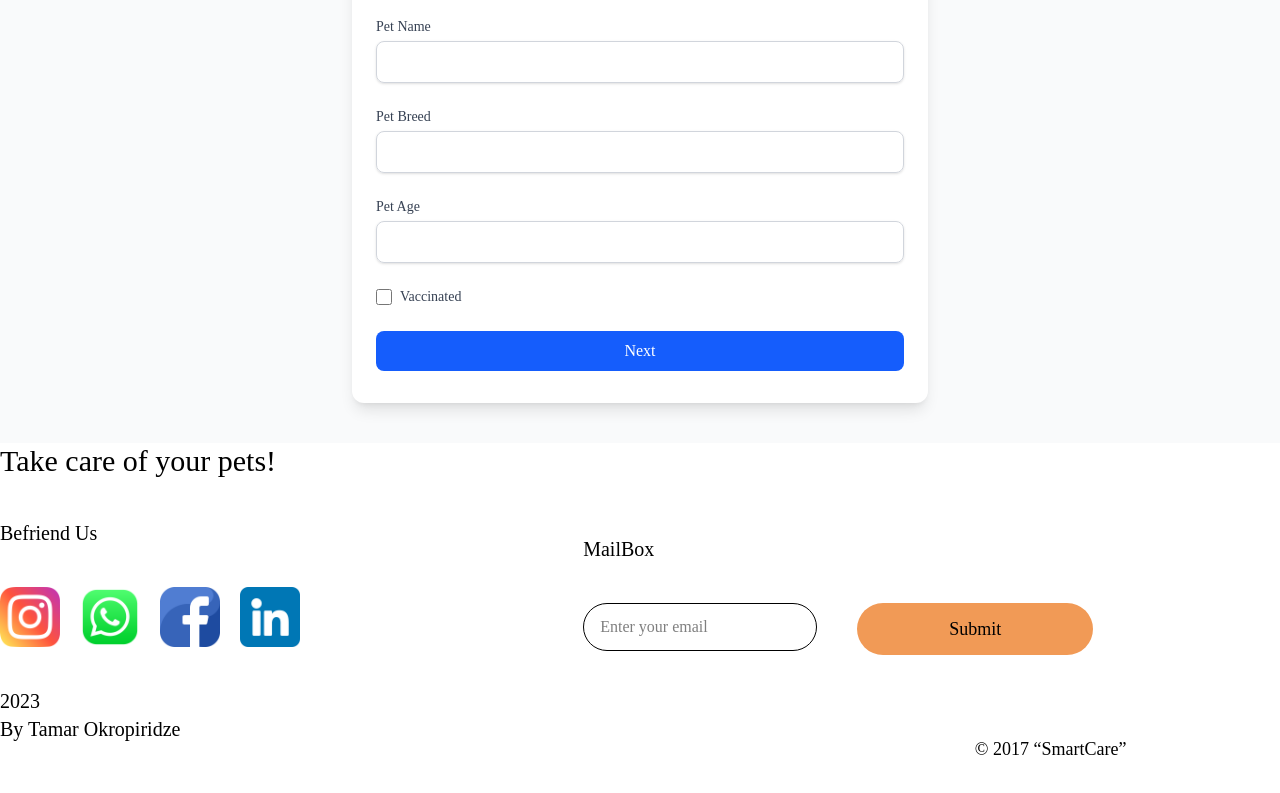
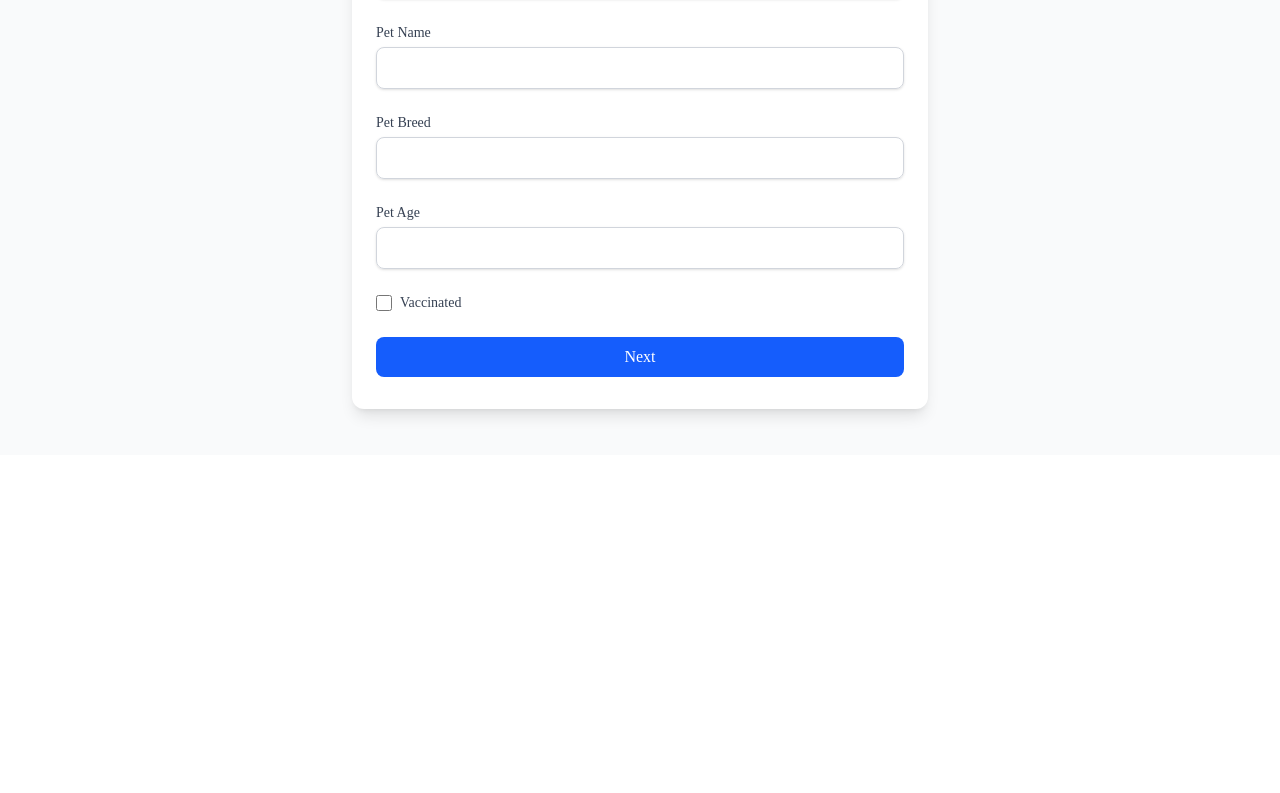
Before and after one commit to kishore-404/pet-veterinary, a React (Vite) app: page /sign-qa in a window 1280 px wide. Shown: the part 345-1138 px from the top of the page. After the commit the page ends 800 px from the top, so only its background shows below. Built offline with nearby package versions, Linux system fonts and the light colour scheme; no server answers; a web font is replaced by a local one.

Commit message:
linking to vercel

```diff
--- a/src/pages/SignupQA.tsx
+++ b/src/pages/SignupQA.tsx
@@ -237,7 +237,7 @@ function SignQA() {
       </div>
     </div>
   </div>
-  <div className="d-flex justify-center"><Footer /></div>
+
 </div>
 
   );
```
